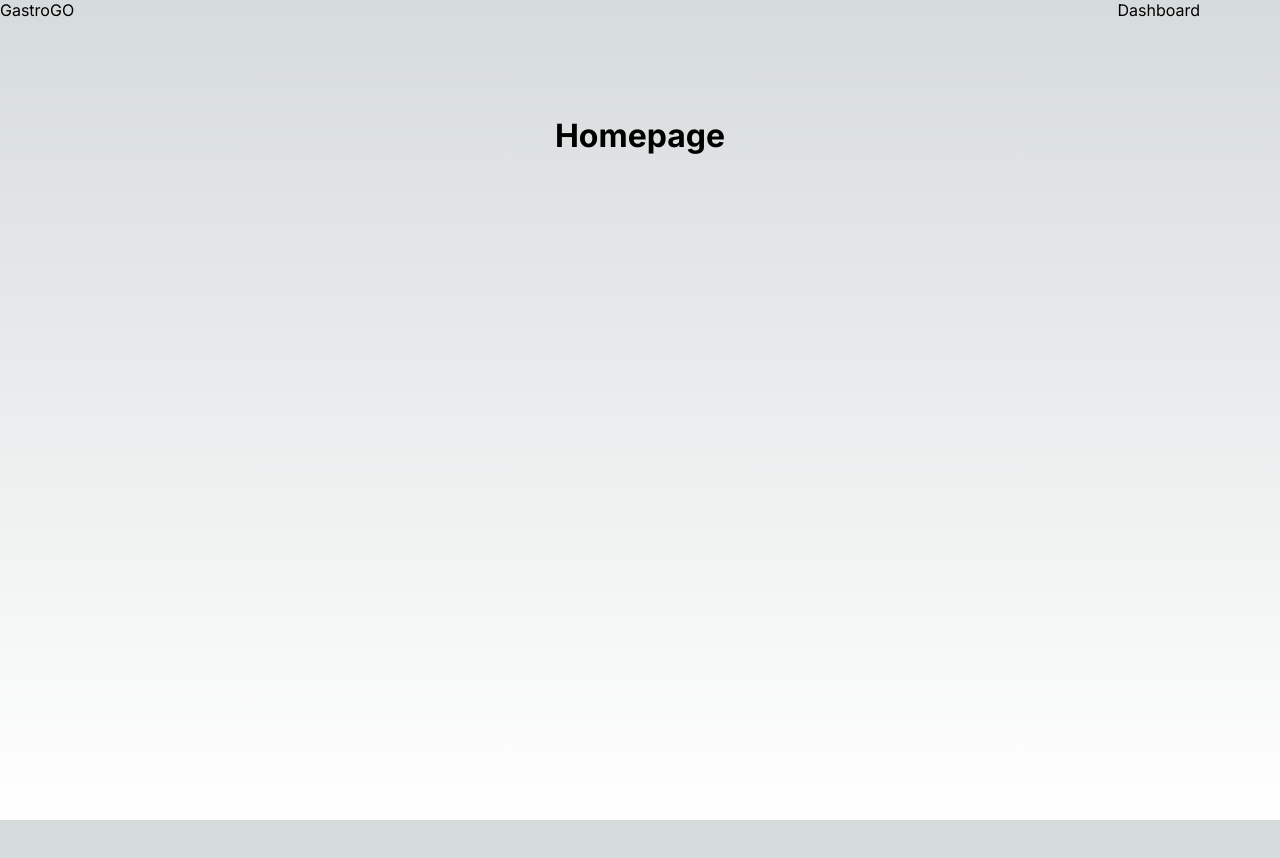
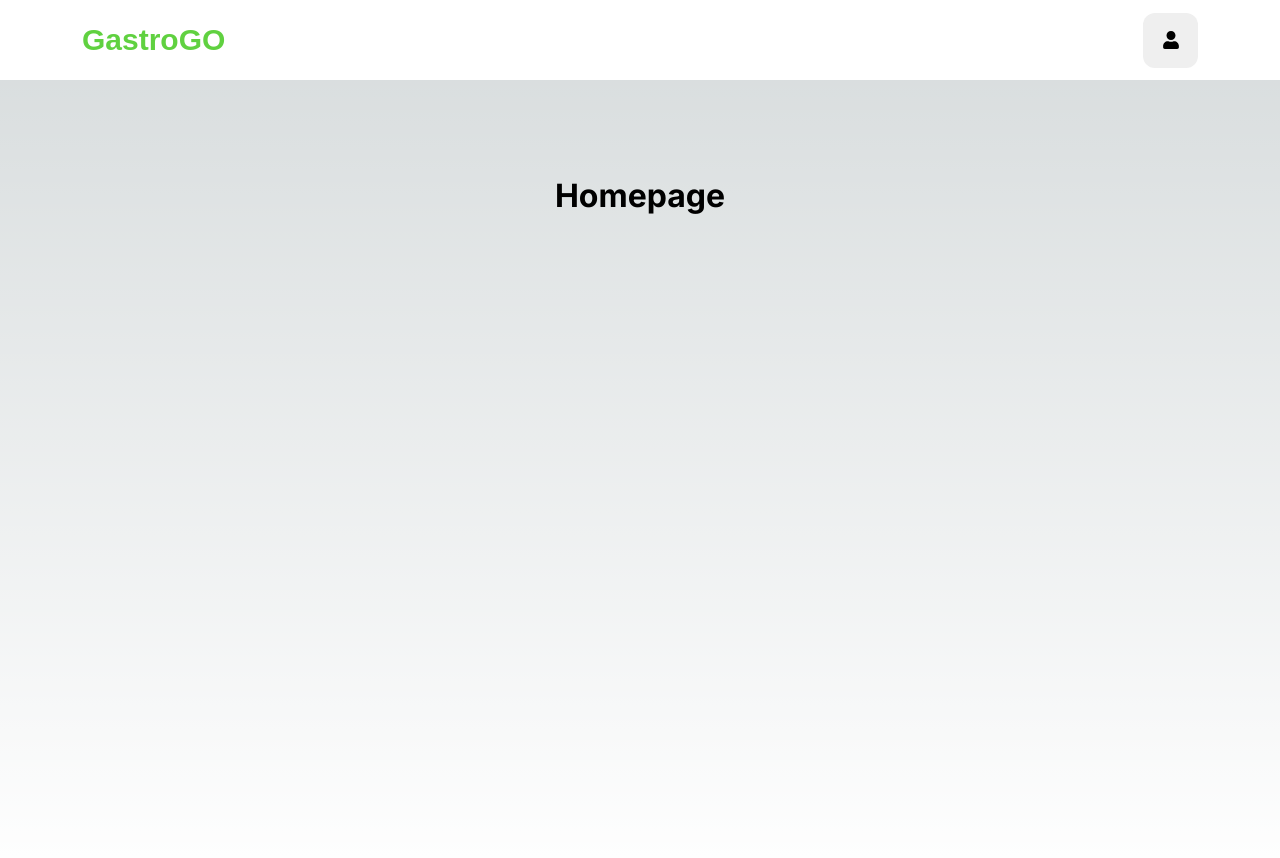
Before and after one commit to honzabehuncik/gastro-go, a Next.js app: page / in a window 1280 px wide. Shown: the top 858 px of the page. Before the commit the page ends 820 px from the top, so only its background shows below. Built offline with nearby package versions, Linux system fonts and the light colour scheme.

Commit message:
Added default navbar with styles

```diff
--- a/package.json
+++ b/package.json
@@ -13,6 +13,7 @@
     "next-auth": "^4.24.7",
     "react": "^18",
     "react-dom": "^18",
+    "react-icons": "^5.2.1",
     "zod": "^3.23.8"
   },
   "devDependencies": {
--- a/src/components/nav/Nav.tsx
+++ b/src/components/nav/Nav.tsx
@@ -1,14 +1,16 @@
 import Link from "next/link";
-import "./navbar.css"
+import "./navbar.css";
+import { FaUser } from "react-icons/fa"; // Import ikony uživatele
 
-export default function Nav(){
-    return(
-        <header style={{maxWidth: "1200px", width: "100%"}}>
-            <nav style={{display: "flex", justifyContent: "space-between"}}>
-                <Link href="/">GastroGO</Link>
-
-                <Link href="/dashboard">Dashboard</Link>
+export default function Nav() {
+    return (
+        <header>
+            <nav>
+                <Link href="/" className="logo">GastroGO</Link>
+                <button className="user-button">
+                    <FaUser className="user-icon" />
+                </button>
             </nav>
         </header>
-    )
+    );
 }
--- a/src/components/nav/navbar.css
+++ b/src/components/nav/navbar.css
@@ -0,0 +1,55 @@
+header {
+    width: 100%;
+    height: 80px;
+    background-color: #FFFFFF;
+    display: flex;
+    justify-content: center;
+}
+
+nav {
+    width: 100%;
+    max-width: 1920px;
+    display: flex;
+    justify-content: space-between;
+    align-items: center;
+    padding: 0 20px;
+}
+
+nav a.logo {
+    font-family: 'Montserrat', sans-serif;
+    font-weight: bold;
+    font-size: 30px;
+    color: #60D140;
+    text-decoration: none;
+    margin-left: 5%;
+}
+
+nav .user-button {
+    width: 55px;
+    height: 55px;
+    background-color: #EFEFEF;
+    border-radius: 12px;
+    display: flex;
+    justify-content: center;
+    align-items: center;
+    cursor: pointer;
+    border: none;
+    margin-right: 5%;
+    transition: background-color 0.3s ease, color 0.3s ease;
+}
+
+nav .user-button:hover {
+    background-color: #60D140;
+}
+
+
+
+nav .user-icon {
+    font-size: 18px;
+    color: #000000;
+}
+
+
+nav .user-button:hover .user-icon {
+    color: #FFFFFF; /* Změna barvy ikony na bílou při hoveru */
+}
```
Also changed, not shown: 1 other file (tests, documents, lock files or other folders).
